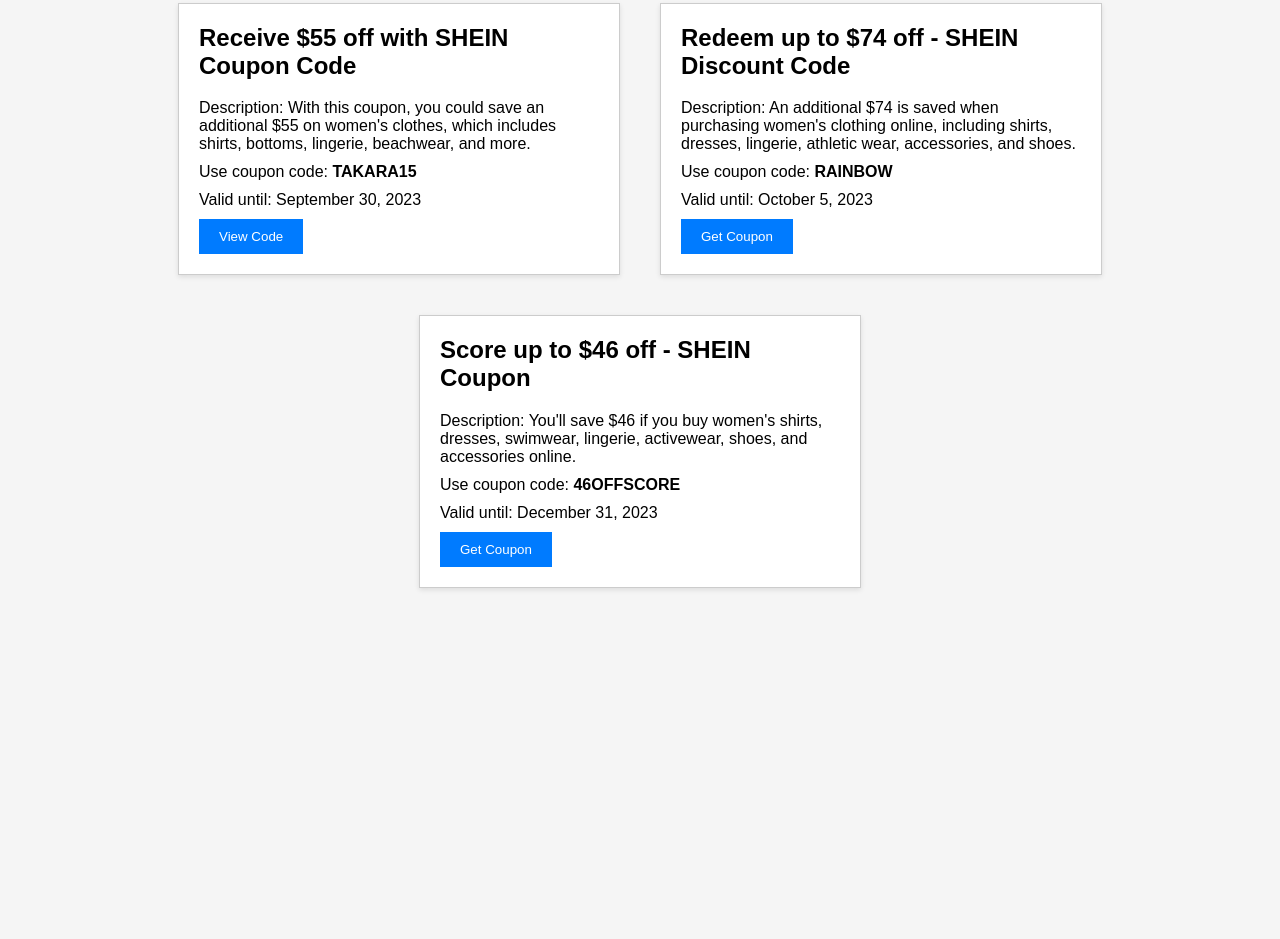
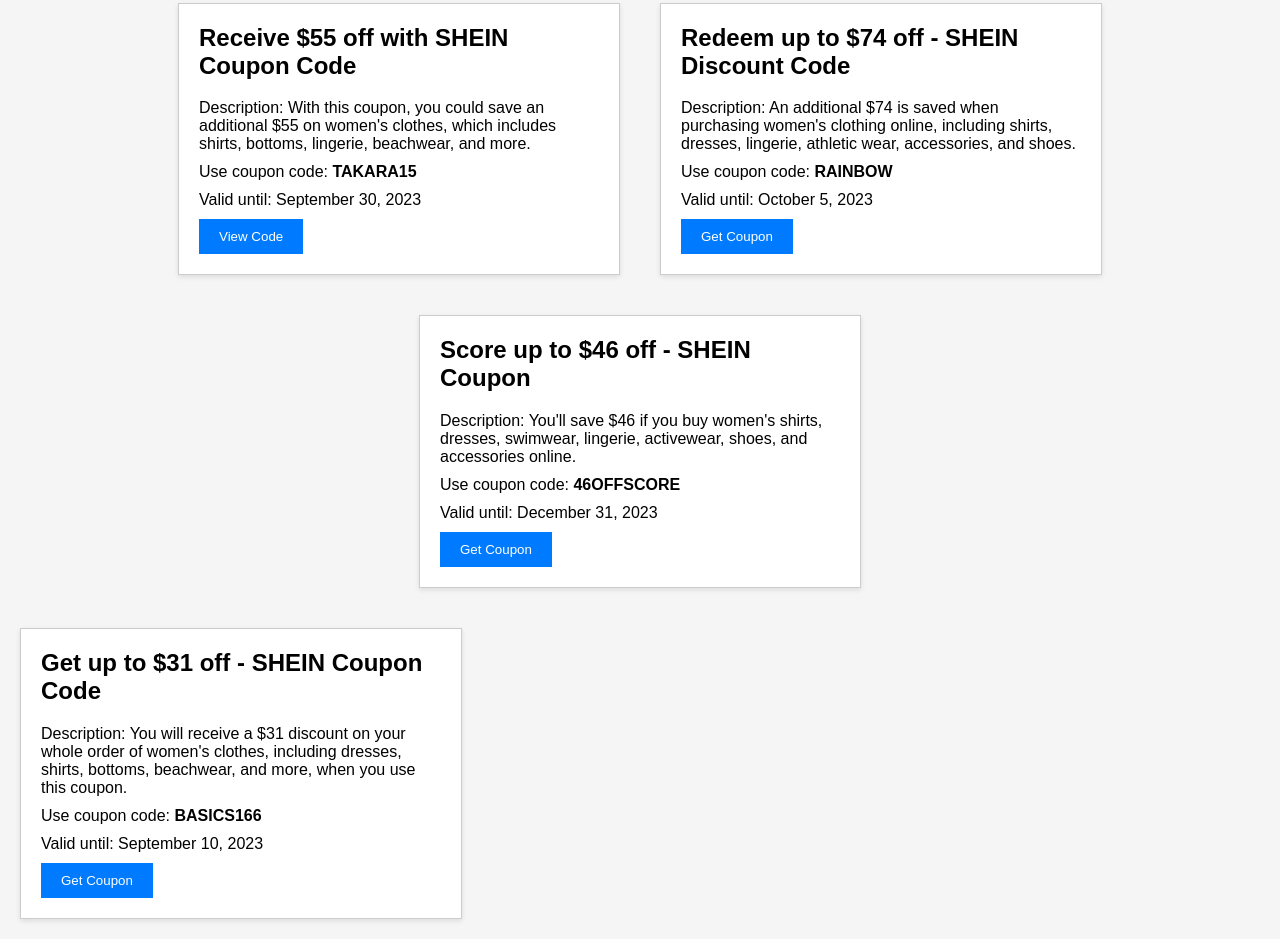
Before and after one commit to couponcodeshein/couponcodeshein.github.io, a plain HTML site: page index.html in a window 1280 px wide. Shown: the part 1565-2504 px from the top of the page. Before the commit the page ends 2173 px from the top, so only its background shows below. Drawn offline with Linux system fonts and the light colour scheme.

Commit message:
Update index.html

```diff
--- a/index.html
+++ b/index.html
@@ -168,6 +168,14 @@
       <p>Valid until: December 31, 2023</p>
       <button class="coupon-button">Get Coupon</button>
     </div>
+     </div>
+     <div class="coupon">
+      <h2>Get up to $31 off - SHEIN Coupon Code</h2>
+      <p>Description: You will receive a $31 discount on your whole order of women's clothes, including dresses, shirts, bottoms, beachwear, and more, when you use this coupon.</p>
+      <p>Use coupon code: <strong>BASICS166</strong></p>
+      <p>Valid until: September 10, 2023</p>
+      <button class="coupon-button">Get Coupon</button>
+    </div>
     <!-- Add more coupon sections here -->
   </div>
 </body>
```
